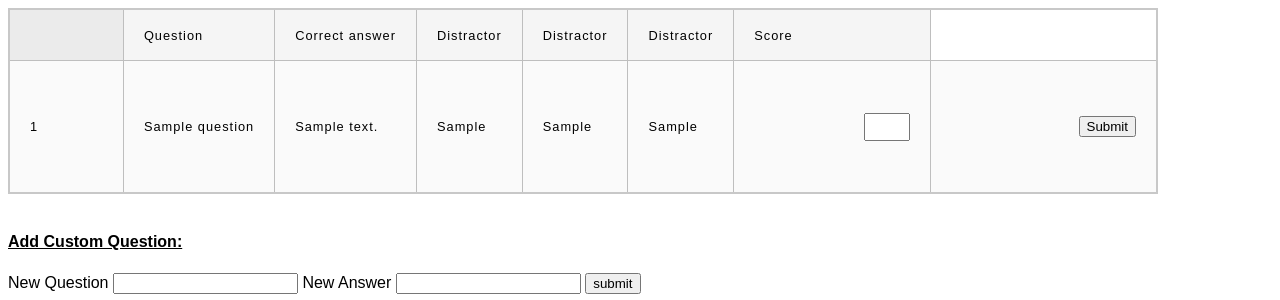
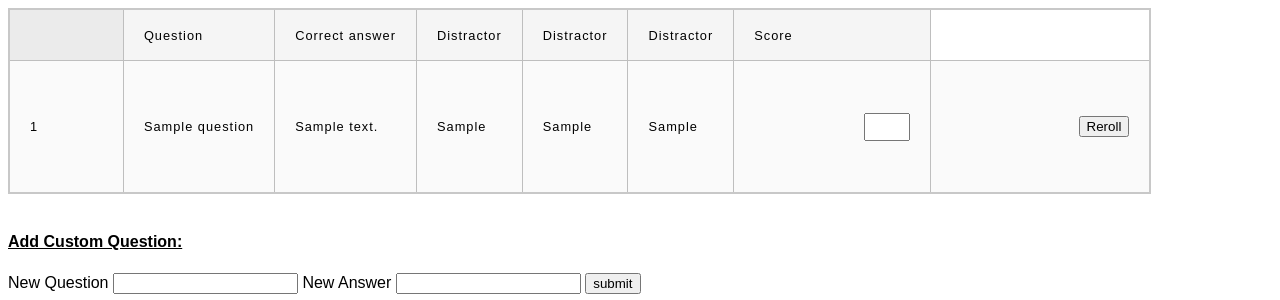
Before and after one commit to cognitive-engineering-lab/quizicist, a Flask app: page /generated/1 in a window 1280 px wide. Shown: the top 300 px of the page. Run offline with Flask 3, Linux system fonts and the light colour scheme; tables that the repository leaves empty hold one stand-in row (values such as "Sample post"); parts of the project's set-up code (start-up, migrations or seed data) failed here and were passed over.

Commit message:
Update reroll button text

```diff
--- a/app/templates/score.html
+++ b/app/templates/score.html
@@ -67,7 +67,7 @@
 
                     <td>
                         <form method="POST" action="/generated/{{ generation_id }}/reroll/{{ question.id }}">
-                            <input type="submit" />
+                            <input type="submit" value="Reroll">
                         </form>
                     </td>
                 </tr>
```
